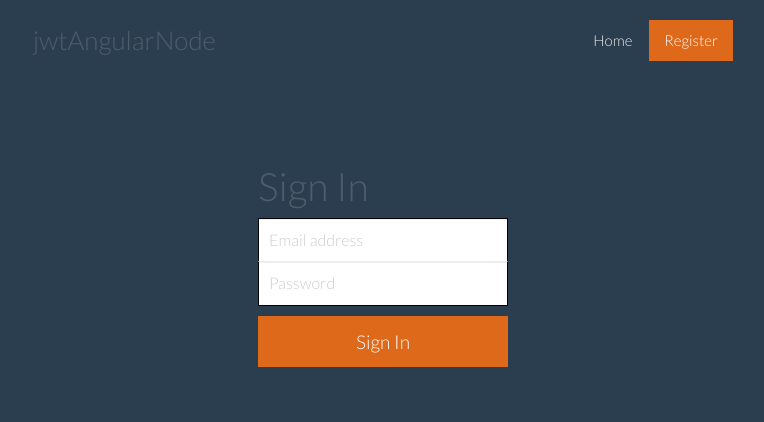
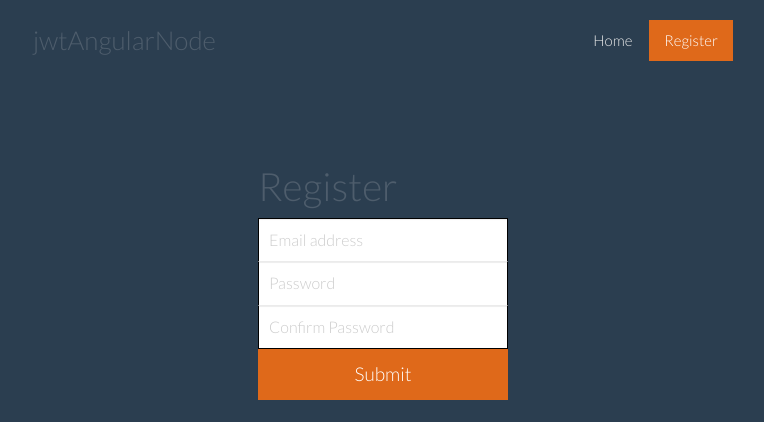
Before and after one commit to deepjyoti941/angular-jwt-node, a website: page app/index.html at #/register in a window 1280 px wide. Both pictures are taken after a click on the link "Register". Shown: the whole page, without its empty margins (257-1021 px from the left). Drawn offline with nearby package versions, Linux system fonts and the light colour scheme; some packages are replaced by stand-ins of ours; files that its build step writes are made by us from their sources.

Commit message:
register page fixes

```diff
--- a/app/styles/main.css
+++ b/app/styles/main.css
@@ -109,7 +109,7 @@ body {
   border-color: #000;
 }
 .form-signin input[type="password"] {
-  margin-bottom: 10px;
+  margin-bottom: -1px;
   border-top-left-radius: 0;
   border-top-right-radius: 0;
   border-top-style: none;
--- a/app/views/register.html
+++ b/app/views/register.html
@@ -1,8 +1,10 @@
 <form class="form-signin">
-  <h1 class="form-signin-heading text-muted">Sign In</h1>
+  <h1 class="form-signin-heading text-muted">Register</h1>
   <input type="text" class="form-control" placeholder="Email address" required="" autofocus="">
   <input type="password" class="form-control" placeholder="Password" required="">
+  <input type="password" class="form-control" placeholder="Confirm Password" required="">
+
   <button class="btn btn-lg btn-primary btn-block" type="submit">
-    Sign In
+    Submit
   </button>
 </form>
```
